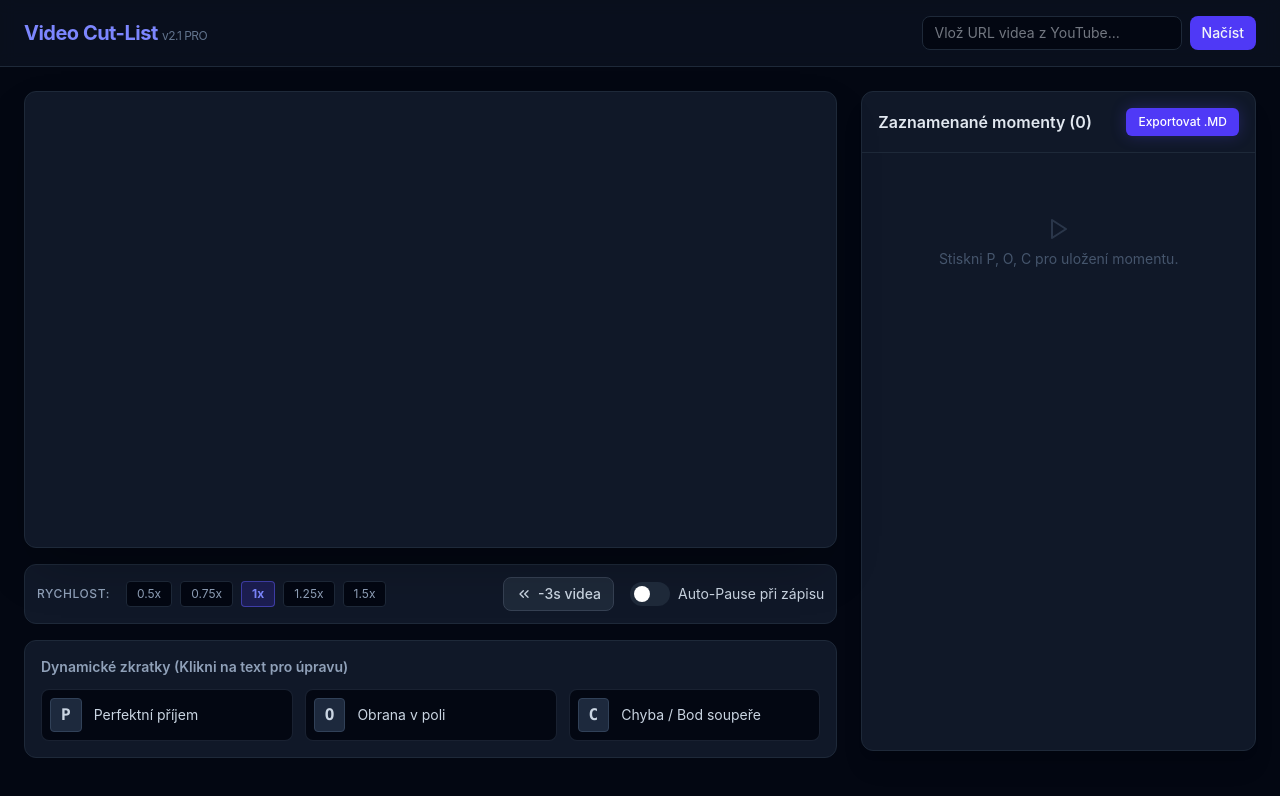
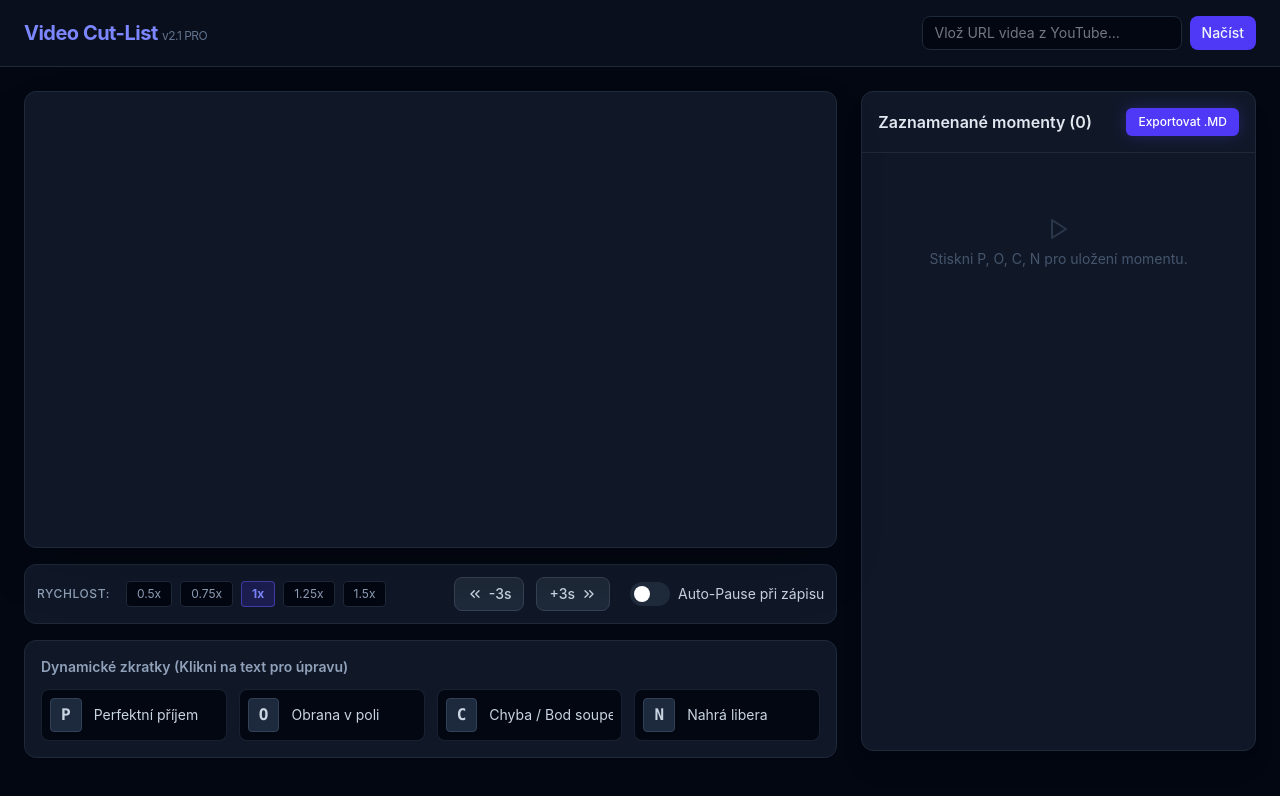
Before and after one commit to lingsty/video-analyza, a React (Vite) app: page / in a window 1280 px wide. Shown: the top 796 px of the page. Built offline with nearby package versions, Linux system fonts and the light colour scheme.

Commit message:
Přidána zkratka pro nahrávku libera a tlačítko +3s

```diff
--- a/src/App.jsx
+++ b/src/App.jsx
@@ -22,9 +22,15 @@ export default function App() {
   const [autoPause, setAutoPause] = useState(false)
   const [flashEffect, setFlashEffect] = useState(false)
 
+  // UPRAVENO: Přidána výchozí zkratka 'n' pro "Nahrá libera"
   const [hotkeys, setHotkeys] = useState(() => {
     const saved = localStorage.getItem('videoAnalyzerHotkeys')
-    return saved ? JSON.parse(saved) : { p: 'Perfektní příjem', o: 'Obrana v poli', c: 'Chyba / Bod soupeře' }
+    return saved ? JSON.parse(saved) : {
+      p: 'Perfektní příjem',
+      o: 'Obrana v poli',
+      c: 'Chyba / Bod soupeře',
+      n: 'Nahrá libera'
+    }
   })
 
   const playerRef = useRef(null)
@@ -68,6 +74,15 @@ export default function App() {
     }
   }
 
+  // NOVÁ FUNKCE: Přetočení videa o 3 sekundy dopředu
+  const forwardVideo = () => {
+    if (playerRef.current) {
+      const currentTime = playerRef.current.getCurrentTime()
+      const duration = playerRef.current.getDuration()
+      playerRef.current.seekTo(Math.min(duration, currentTime + 3), true)
+    }
+  }
+
   const adjustMarkerTime = (idToAdjust, seconds, e) => {
     e.stopPropagation()
     setMarkers(prevMarkers => {
@@ -105,7 +120,7 @@ export default function App() {
     }
   }
 
-const exportToObsidian = () => {
+  const exportToObsidian = () => {
     if (markers.length === 0) {
       alert("Zatím nemáš žádné značky k exportu!")
       return
@@ -113,7 +128,6 @@ const exportToObsidian = () => {
 
     const currentVideoId = getYouTubeId(videoUrl);
 
-    // PŘIDÁNO: Odkaz na centrální soubor hned na prvním řádku
     let markdownContent = `[[Analyza pro hráčů]]\n\n# Analýza videa\n\n**Zdroj:** ${videoUrl}\n\n`
 
     markdownContent += `## Rychlý přehled (Tabulka)\n\n| Čas | Akce | Poznámka |\n|---|---|---|\n`
@@ -221,17 +235,27 @@ const exportToObsidian = () => {
               ))}
             </div>
 
-            <div className="flex items-center gap-4">
+            <div className="flex items-center gap-3">
               <button
                 onClick={rewindVideo}
                 className="flex items-center gap-1.5 bg-gray-800 hover:bg-gray-700 text-slate-300 px-3 py-1.5 rounded-lg text-sm font-medium transition border border-gray-700 cursor-pointer"
                 title="Vrátit video o 3 vteřiny zpět"
               >
                 <svg xmlns="http://www.w3.org/2000/svg" width="16" height="16" viewBox="0 0 24 24" fill="none" stroke="currentColor" strokeWidth="2" strokeLinecap="round" strokeLinejoin="round"><path d="M11 17l-5-5 5-5" /><path d="M18 17l-5-5 5-5" /></svg>
-                -3s videa
+                -3s
               </button>
 
-              <label className="flex items-center gap-2 cursor-pointer group">
+              {/* UPRAVENO: Nové tlačítko +3s videa */}
+              <button
+                onClick={forwardVideo}
+                className="flex items-center gap-1.5 bg-gray-800 hover:bg-gray-700 text-slate-300 px-3 py-1.5 rounded-lg text-sm font-medium transition border border-gray-700 cursor-pointer"
+                title="Posunout video o 3 vteřiny dopředu"
+              >
+                +3s
+                <svg xmlns="http://www.w3.org/2000/svg" width="16" height="16" viewBox="0 0 24 24" fill="none" stroke="currentColor" strokeWidth="2" strokeLinecap="round" strokeLinejoin="round"><path d="M13 17l5-5-5-5" /><path d="M6 17l5-5-5-5" /></svg>
+              </button>
+
+              <label className="flex items-center gap-2 cursor-pointer group ml-2">
                 <div className="relative">
                   <input
                     type="checkbox"
@@ -249,13 +273,14 @@ const exportToObsidian = () => {
 
           <div className="bg-gray-900 p-4 border border-gray-800 rounded-xl">
             <h3 className="text-sm font-semibold text-slate-400 mb-3">Dynamické zkratky (Klikni na text pro úpravu)</h3>
-            <div className="grid grid-cols-1 sm:grid-cols-3 gap-3">
-              {['p', 'o', 'c'].map(key => (
+            {/* UPRAVENO: Grid se přizpůsobuje pro 4 elementy (sm:grid-cols-4) */}
+            <div className="grid grid-cols-1 sm:grid-cols-4 gap-3">
+              {['p', 'o', 'c', 'n'].map(key => (
                 <div key={key} className="flex items-center gap-3 bg-gray-950 p-2 border border-gray-800/80 rounded-lg focus-within:border-indigo-500/50 transition">
                   <kbd className="bg-slate-800 text-slate-300 border border-slate-700 px-2.5 py-1 rounded font-bold font-mono uppercase">{key}</kbd>
                   <input
                     type="text"
-                    value={hotkeys[key]}
+                    value={hotkeys[key] || ''}
                     onChange={(e) => handleHotkeyChange(key, e.target.value)}
                     className="bg-transparent text-sm text-slate-300 focus:outline-none w-full"
                   />
@@ -310,7 +335,7 @@ const exportToObsidian = () => {
               {markers.length === 0 && (
                 <div className="text-center text-slate-600 py-12 text-sm flex flex-col items-center gap-2">
                   <svg xmlns="http://www.w3.org/2000/svg" width="24" height="24" viewBox="0 0 24 24" fill="none" stroke="currentColor" strokeWidth="2" strokeLinecap="round" strokeLinejoin="round" className="opacity-50"><polygon points="5 3 19 12 5 21 5 3" /></svg>
-                  Stiskni P, O, C pro uložení momentu.
+                  Stiskni P, O, C, N pro uložení momentu.
                 </div>
               )}
             </div>
```
